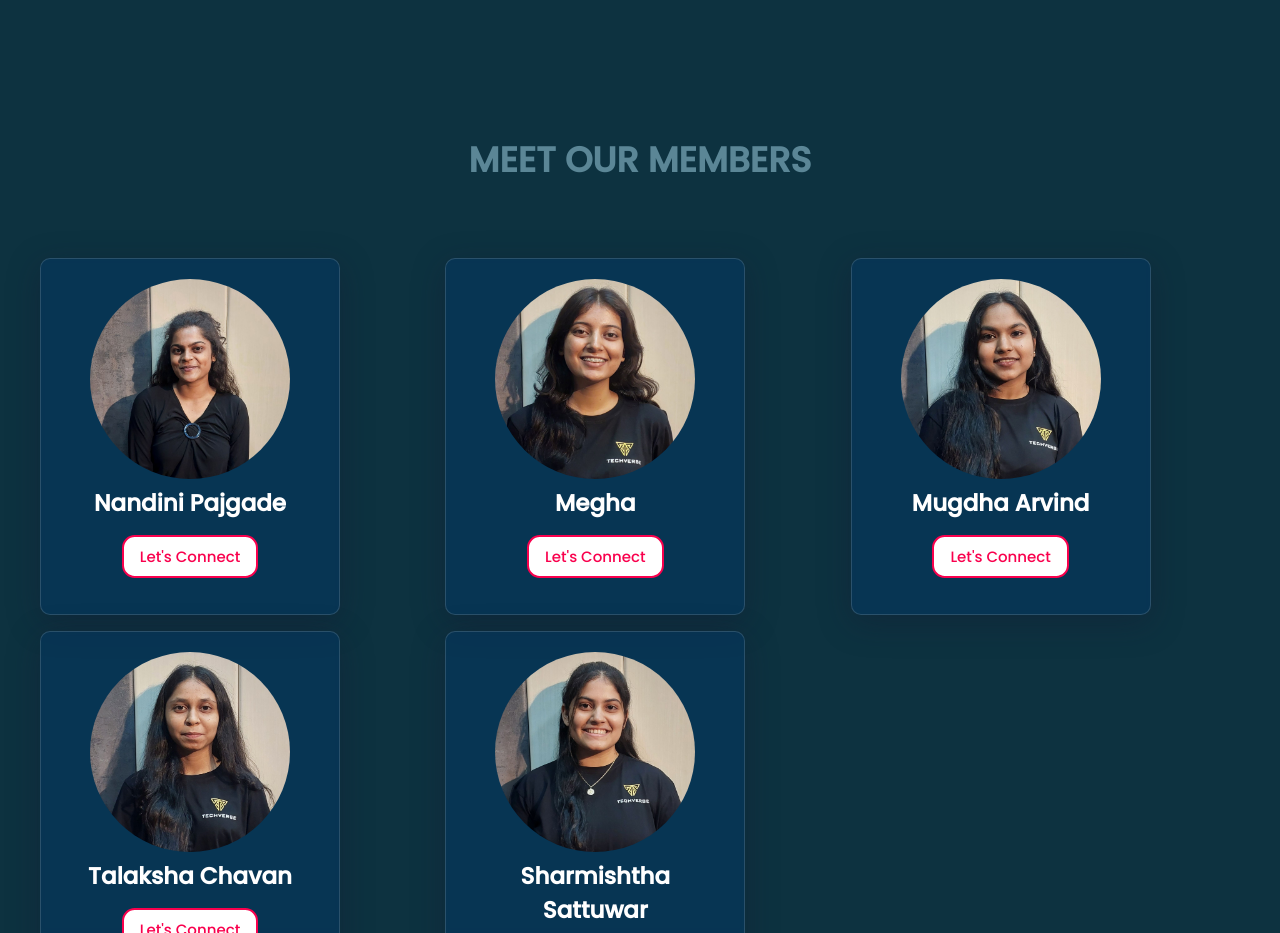
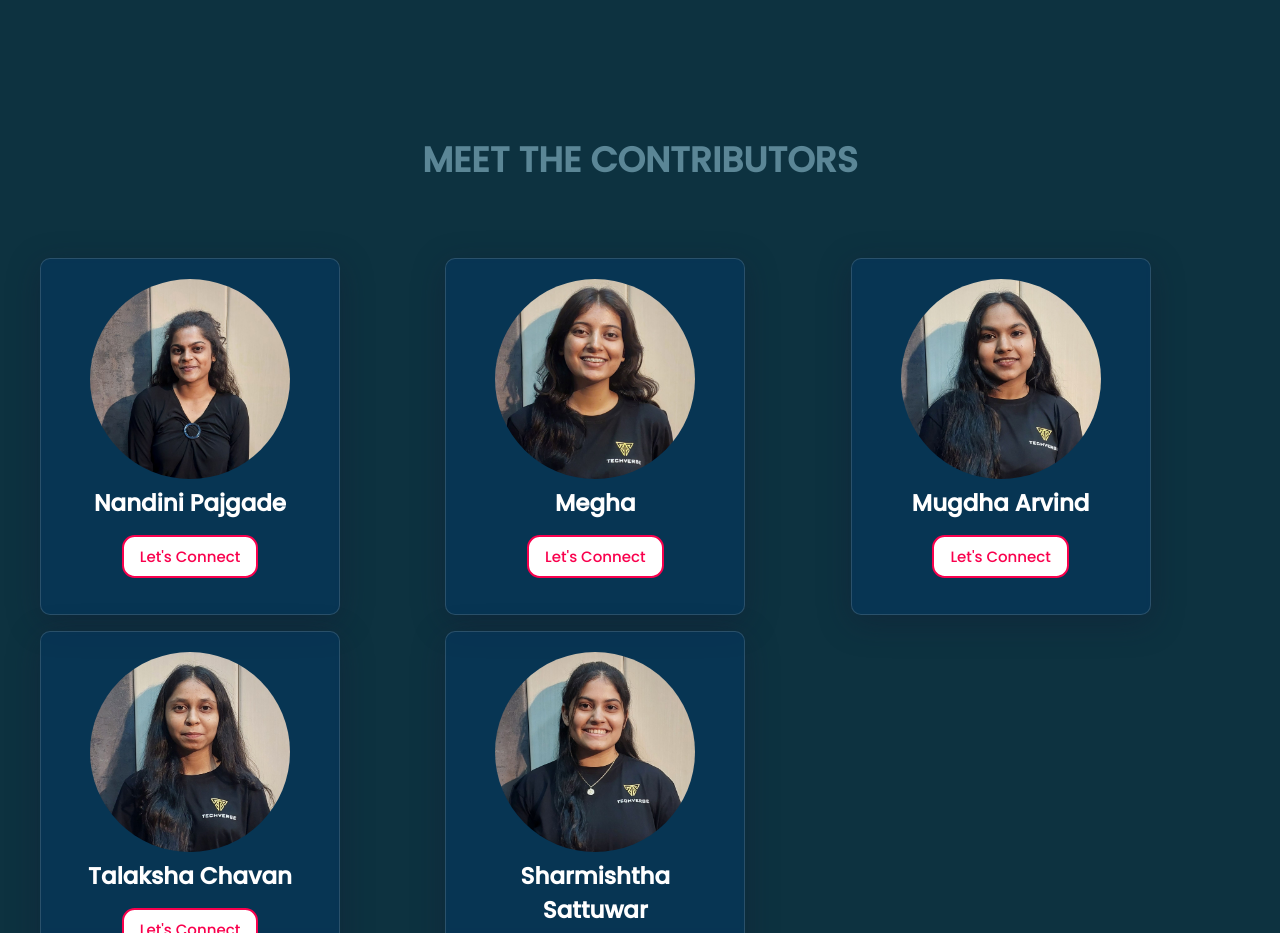
Before and after one commit to MugdhaArvind/stress_relieving_website.github.io, a plain HTML site: page index.html in a window 1280 px wide. Shown: the part 1300-2233 px from the top of the page. Drawn offline with nearby package versions, Linux system fonts and the light colour scheme.

Commit message:
index.html

```diff
--- a/index.html
+++ b/index.html
@@ -122,7 +122,7 @@
 
       </div>
     </div>
-    <h3><span style="color: rgb(91, 134, 150);">MEET OUR MEMBERS</span></h3>
+    <h3><span style="color: rgb(91, 134, 150);">MEET THE CONTRIBUTORS</span></h3>
 
     <div class="box">
 
```
